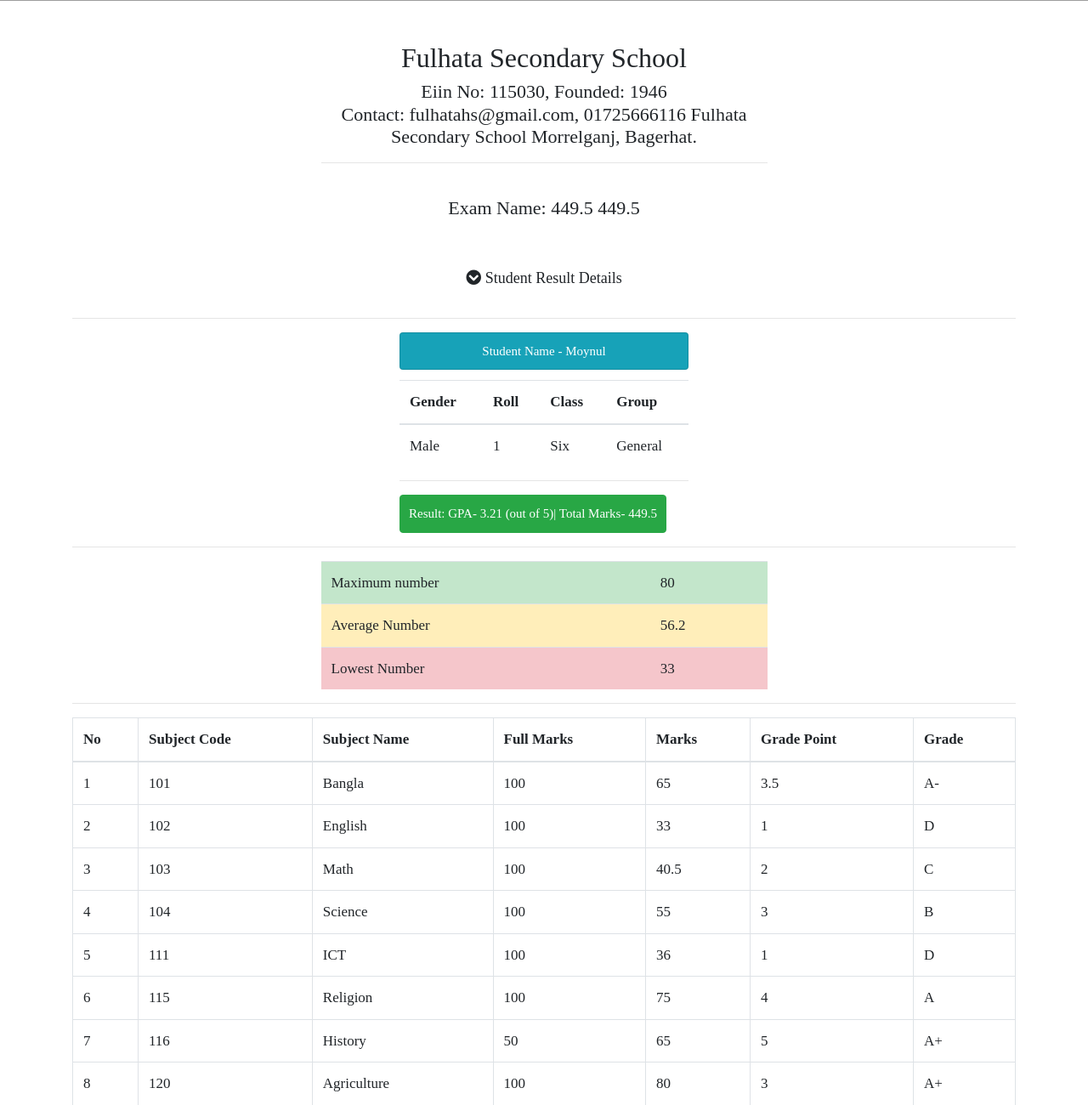
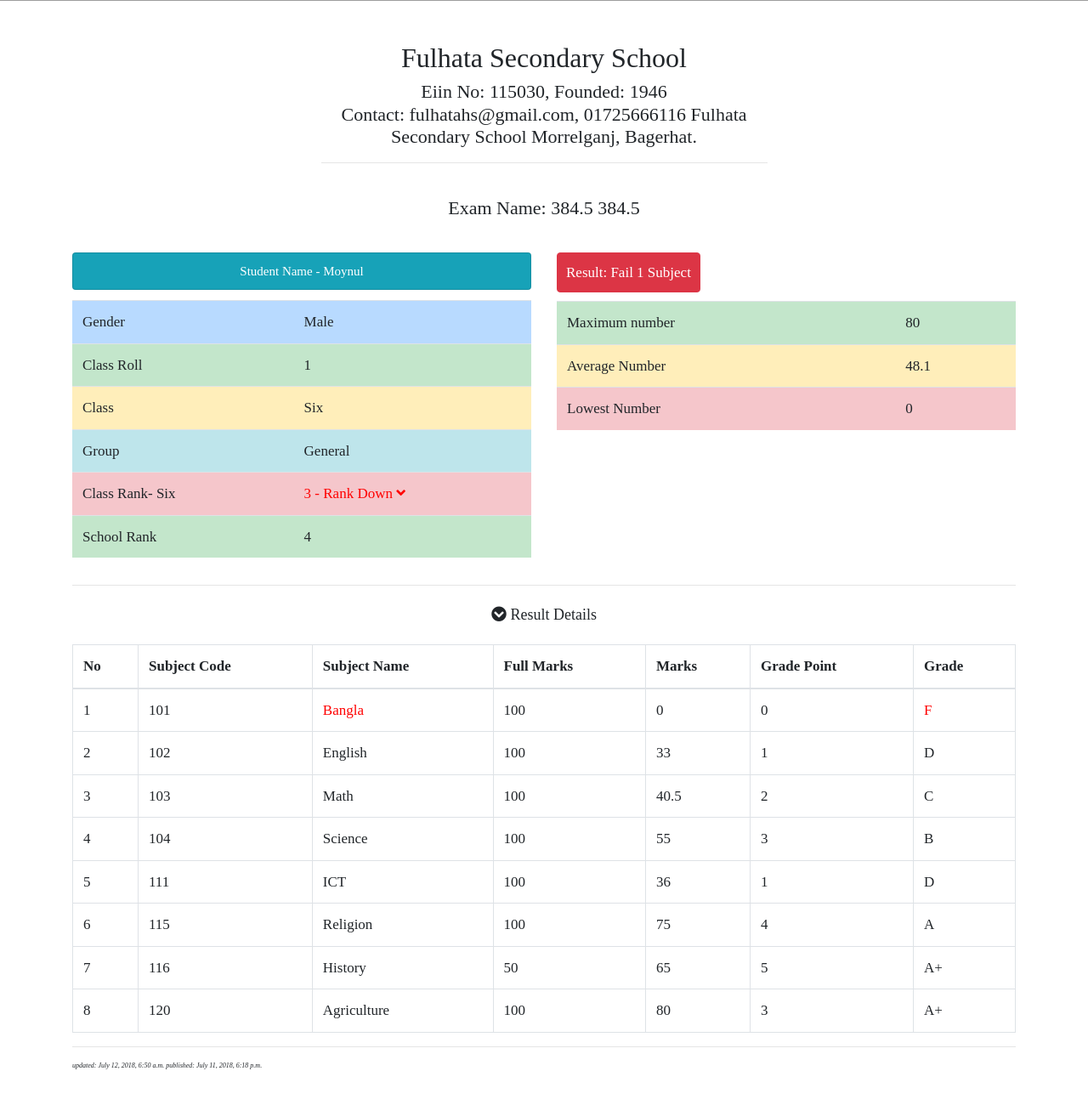
Before and after one commit to asadlive84/schoolresult, a Django app: page /results/114/ in a window 1280 px wide. Shown: the part 379-1679 px from the top of the page at 85% size. Run offline with Django 3.2, Linux system fonts and the light colour scheme; data comes from the database, SQL or seed files in the repository; some libraries are stand-ins or nearby versions; some web fonts are replaced; grey boxes are pictures that could not be loaded.

Commit message:
added command line args and ranking models

```diff
--- a/school/results/models.py
+++ b/school/results/models.py
@@ -98,6 +98,10 @@
     std_fail_subject=models.IntegerField('Fail Subject', blank=True, null=True)
 
 
+    rank=models.IntegerField('Student Rank in School',default=0)
+
+
+
     def __str__(self):
         return self.std_name
 
@@ -126,7 +130,13 @@
 
         subject_grade = ((Marks.objects.filter(std_name=std_id, subject_gradepoint__gte=1).aggregate(sp=Sum('subject_gradepoint')).get('sp', 0)))
 
+
+
         self.std_total_marks = total_number
+
+        if subject_grade is None:
+            subject_grade=0
+
 
         self.std_grade_point_total_sum = subject_grade
 
@@ -189,7 +199,10 @@
     def __str__(self):
         return self.std_name.std_name+' Class: '+str(self.std_name.std_class)+' Roll: '+str(self.std_name.std_roll) +' ' + self.subject_name.subject_name +' '+str(self.subject_marks)
 
-
+    class Meta:
+        verbose_name = ("Mark Details")
+        verbose_name_plural = ("Result Sheet Details")
+        ordering = ['subject_name']
 
     def subject_grade(self):
         grade = SubjectGrade(self.subject_marks,self.subject_name.subject_full_marks).subgrade()
@@ -226,19 +239,24 @@
         super().save(*args, **kwargs)
 
 
-class ShortStudentDetails(StdCommon):
-    std_id=models.CharField(max_length=400)
 
-    std_name = models.CharField('Student Name', max_length=100,
-                                help_text='Type only student Full Name like as Nazmul Islam or Nazrul Islam')
-    std_class = models.CharField('Student Class', max_length=50,)
-    std_roll = models.IntegerField('Roll Number', help_text='Type Student Roll Number (Only Number)')
-    std_group = models.CharField('Group',  max_length=50)
-    std_gender = models.CharField(
-        'Gender', max_length=50 )
 
-    std_total_marks=models.FloatField('Total Marks', default=0)
-    std_gpa=models.CharField('GPA', max_length=10)
+class Rank(models.Model):
+    std = models.ForeignKey(StudentInfo, related_name='std', on_delete=models.CASCADE)
+
+    total_marks = models.DecimalField(
+        max_digits=5, decimal_places=2, help_text='Please give proper number', default=0)
+    total_gpa = models.DecimalField(
+        max_digits=5, decimal_places=2, help_text='Please give proper number', default=0)
+    class_rank = models.IntegerField(default=0)
+    school_rank=models.IntegerField('All School Rank', default=0)
+
+
 
     def __str__(self):
-        return self.std_name
+        return 'Name: %s |  Marks: %s | Class Rank %s | School Rank %s' % (self.std, self.total_marks, self.class_rank, self.school_rank)
+
+    class Meta:
+            verbose_name = ("Rank")
+            verbose_name_plural = ("Rank")
+            ordering = ['class_rank']
--- a/school/results/templates/results/student_details.html
+++ b/school/results/templates/results/student_details.html
@@ -12,21 +12,15 @@
         </h2>
         <hr>
 <p style="font-size:22px;padding:20px;text-align:center">Exam Name: {{object.std_total_marks}} {{object.total_marks_sum}}</p>
-<p  style="font-size:18px;padding:17px;text-align:center">
-    <i class=" fas fa-chevron-circle-down"></i> Student Result Details
-</p>
+
     </div>
 </div>
 
 
+<div class="row">
+<div class="col-md-6 centered">
 
 
-
-<hr>
-
-<div class="col-md-4 offset-md-4  centered">
-
-    <div>
     <p style="text-align:center;font-size:15px;color:white;padding:10px" class=" card bg-info text-white card-title">Student Name - {{object.std_name}}
 
 
@@ -45,50 +39,87 @@
 
 
 
+    <div>
+
+        <table class="table">
+
+            <tbody>
+                    <tr class="table-primary">
+                    <td>Gender</td>
+                    <td>{{object.get_std_gender_display}}</td>
+
+                </tr>
+
+                <tr class="table-success">
+                    <td>Class Roll</td>
+                    <td>{{object.std_roll}}</td>
+
+                </tr>
+                <tr class="table-warning">
+                    <td>Class</td>
+                    <td>{{object.get_std_class_display}}</td>
+
+                </tr>
+
+                    <tr class="table-info">
+                    <td>Group</td>
+                    <td>{{object.get_std_group_display}}</td>
+
+                </tr>
+
+                {% if ranks.class_rank < object.std_roll %}
+                <tr class="table-primary">
+                    <td>Class Rank- {{object.get_std_class_display}}</td>
+                    <td style="color:royalblue"> {{ranks.class_rank}} -  Rank Up
+                        <i style="color:royalblue;font-size:25px" class="fas fa-angle-up"></i>
+                    </td>
+                </tr>
+
+                {% elif ranks.class_rank == object.std_roll %}
+                <tr class="table-light">
+                    <td>Class Rank- {{object.get_std_class_display}}</td>
+
+                    <td style="color:blue">{{ranks.class_rank}} - Rank Label
+                    <i class="fas fa-arrows-alt-v"></i> </td>
+                </tr>
+
+
+                {% elif ranks.class_rank >  object.std_roll %}
+                <tr class="table-danger">
+                    <td>Class Rank- {{object.get_std_class_display}}</td>
+                    <td style="color:red"> {{ranks.class_rank}} - Rank Down
+                    <i style="color:red" class="fas fa-angle-down"></i> </td>
+                    {% endif %}
+                </tr>
 
 
 
+                <tr class="table-success">
+                    <td>School Rank</td>
+                    <td>{{ranks.school_rank}}</td>
+
+                </tr>
 
 
-<table class="table table-hover">
-    <thead>
-        <tr>
-            <th>Gender</th>
-            <th>Roll</th>
-            <th>Class</th>
-            <th>Group</th>
-        </tr>
-    </thead>
-    <tbody>
-        <tr>
-            <td>{{object.get_std_gender_display}}</td>
-            <td>{{object.std_roll}}</td>
-            <td>{{object.get_std_class_display}}</td>
-            <td>{{object.get_std_group_display}}</td>
-        </tr>
             </tbody>
         </table>
-<hr>
- {% if fail >= 1 %}
-<button type="button" class="btn btn-danger centered">Result: Fail {{fail}} Subject</button>
-
-{% else %}
-<button style="text-align:center;font-size:15px;color:white;padding:10px" type="button" class="btn btn-success centered">Result: {% if toatal_grade_point > 5 %} GPA- {{toatal_grade_point | floatformat:0}} (out of 5) All Subject A+ | Total Marks-
-    {{ total_marks|floatformat}}
-    {% else %} GPA- {{toatal_grade_point | floatformat:2}} (out of 5)| Total Marks- {{ total_marks|floatformat}} {% endif %}
-</button>
-{% endif %}
-
 
     </div>
 </div>
 
+<div class="col-md-6">
 
 
+    {% if fail >= 1 %}
+<button style="text-align:center;font-size:17px;padding:10px; margin-bottom:10px" " type="button " class="btn
+    btn-danger centered ">Result: Fail {{fail}} Subject</button>
 
-<hr>
-
-<div class="col-md-6 offset-md-3  centered">
+    {% else %}
+    <button style="text-align:center;font-size:17px;color:white;padding:10px; margin-bottom:10px" type="button" class="btn btn-success centered">Result: {% if toatal_grade_point > 5 %} GPA- {{toatal_grade_point | floatformat:0}} (out of 5) All Subject A+ | Total
+        Marks- {{ total_marks|floatformat}} {% else %} GPA- {{toatal_grade_point | floatformat:2}} (out of 5)| Total Marks-
+        {{ total_marks|floatformat}} {% endif %}
+    </button>
+    {% endif %}
 
 <table class="table">
 
@@ -114,12 +145,16 @@
 
     </tbody>
 </table>
-
+</div>
 </div>
 
 
 <hr>
+
 {% if object.marks_set.all %}
+<p style="font-size:18px;padding:5px;text-align:center">
+    <i class=" fas fa-chevron-circle-down"></i> Result Details
+</p>
 
 <table class="table table-hover table-bordered">
     <thead>
--- a/school/results/views.py
+++ b/school/results/views.py
@@ -1,7 +1,7 @@
 from django.shortcuts import render, get_object_or_404
 from django.contrib.auth.decorators import login_required
 from django.contrib.auth.mixins import LoginRequiredMixin  # new
-from .models import StudentInfo, StdSubject, Marks
+from .models import StudentInfo, StdSubject, Marks,Rank
 from django.views.generic import TemplateView, ListView, DetailView, CreateView, UpdateView,FormView
 from django.db.models import Max,Avg,Sum
 from django.views.generic.edit import FormMixin
@@ -12,7 +12,7 @@
 
 from django.db.models import Avg, Max, Min
 
-from .models import ShortStudentDetails
+
 
 
 
@@ -37,6 +37,7 @@
                print(self.object_search)
 
         context['std_search']=self.object_search
+        context['ranks'] = Rank.objects.get(std=self.object_search)
         #self.object_search.marks
 
 
@@ -79,6 +80,11 @@
             sp=Avg('subject_marks')).get('sp', '0')
         context['subject_min_number'] = std_gpa.marks_set.all().aggregate(
             sp=Min('subject_marks')).get('sp', '0')
+
+
+        context['ranks']=Rank.objects.get(std=std_gpa)
+
+
 
 
         subject_grade= ((std_gpa.marks_set.filter(
```
Also changed, not shown: school/results/admin.py (+24 -4 lines), school/results/management/commands/class.py (added, +30 -0 lines), school/results/management/commands/rank.py (added, +43 -0 lines), school/results/templates/results/home.html (+6 -2 lines), school/db.sqlite3, school/results/management/__init__.py (added), school/results/management/commands/__init__.py (added), school/results/management/commands/_private.py (added), school/results/migrations/0008_auto_20180712_0224.py (added), school/results/migrations/0009_auto_20180712_0334.py (added), school/results/migrations/0010_auto_20180712_0356.py (added), school/results/migrations/0011_auto_20180712_0428.py (added), school/results/migrations/0012_auto_20180712_0440.py (added), school/results/migrations/0013_rank_total_gpa.py (added). Lines whose indentation alone changed are shown as unchanged.
